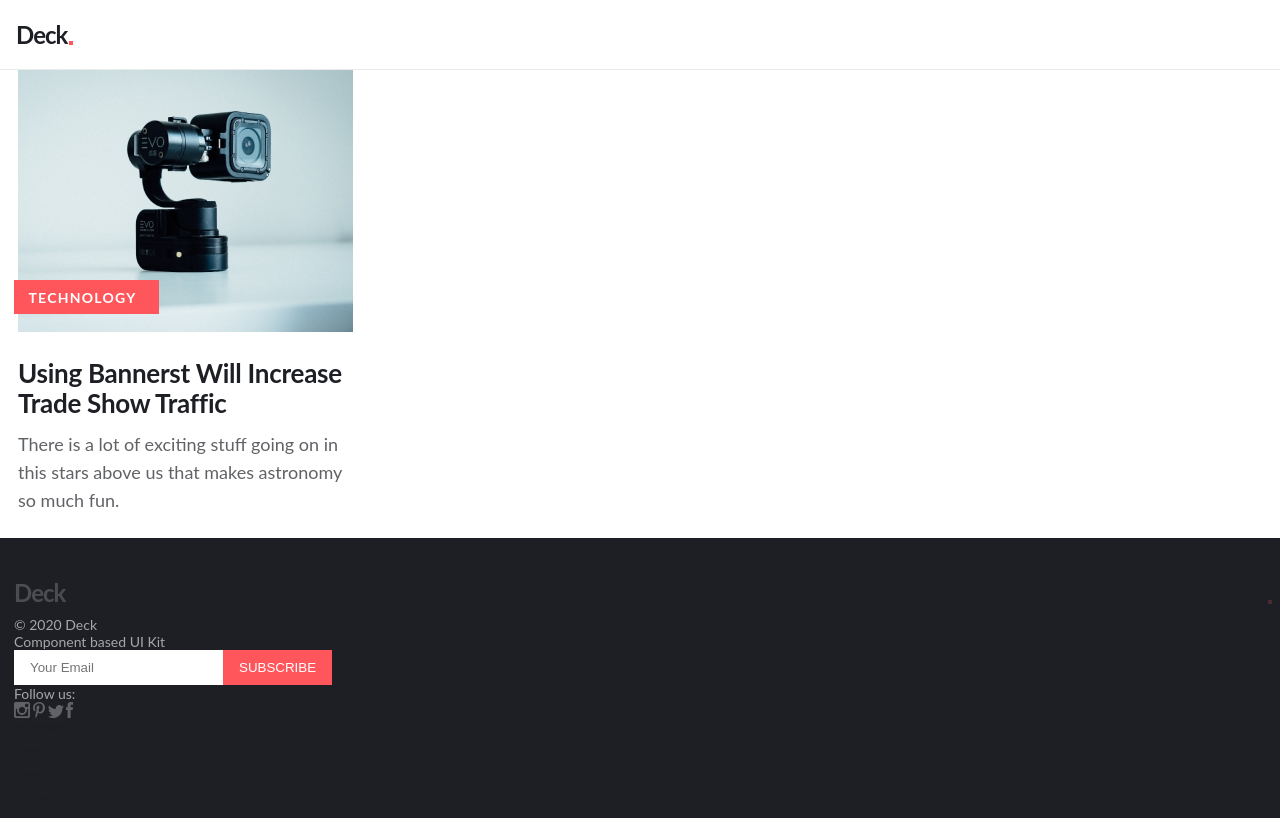
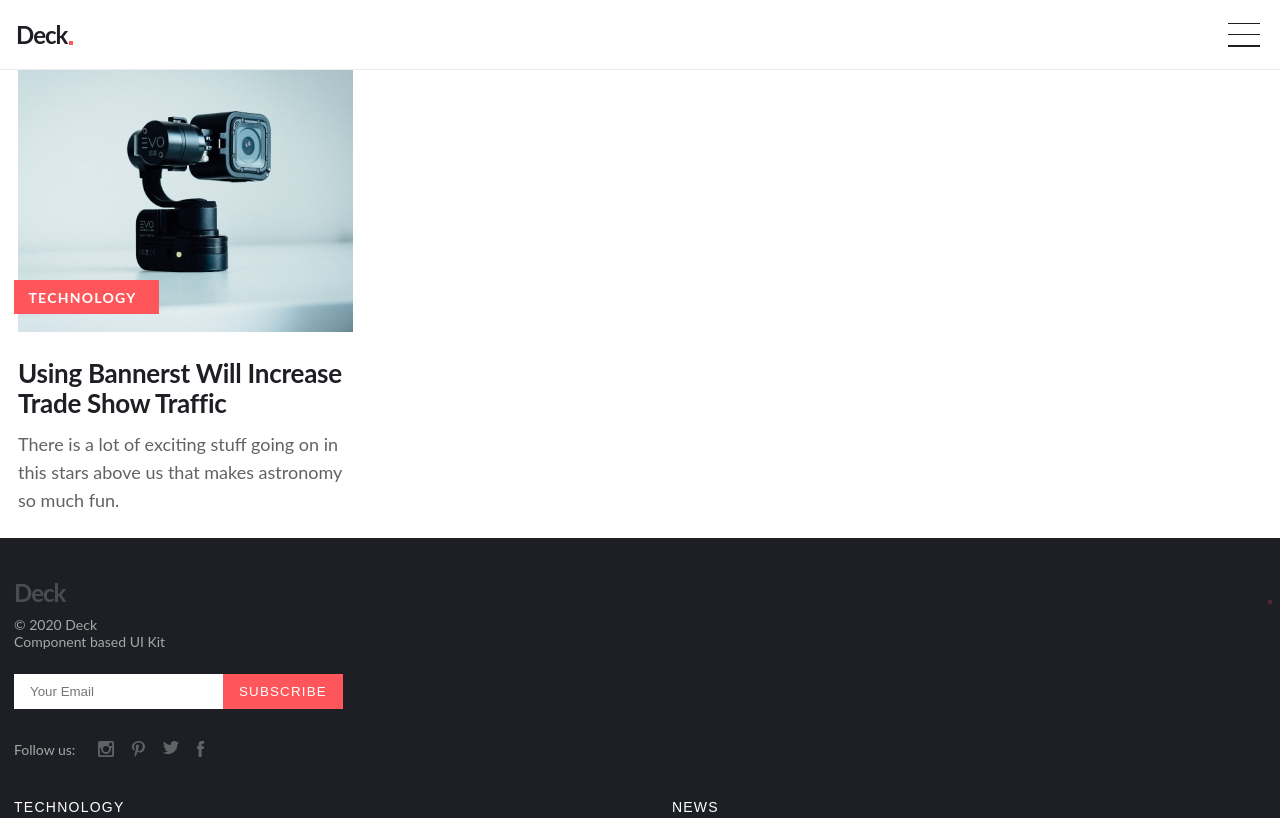
Before and after one commit to nwangasam/deck-frontend, a plain HTML site: page index.html in a window 1280 px wide. Shown: the top 818 px of the page. Drawn offline with nearby package versions, Linux system fonts and the light colour scheme; files that its build step writes are made by us from their sources.

Commit message:
Completed basic front end for deck

```diff
--- a/index.html
+++ b/index.html
@@ -14,8 +14,6 @@
 
         <!-- Menu -->
         <div class="icon-burger">
-            <span></span>
-            <span></span>
             <span></span>
         </div>
     </header>
@@ -43,10 +41,10 @@
 
         <footer>
             <div class="container">
-                <!-- Logo :reused -->
-                <h2 class="logo mg-sm"><a href="/">Deck</a></h2>
+                <!-- Logo : reused -->
+                <h2 class="logo mg-sm"><a href="#">Deck</a></h2>
 
-                <p class="footer-copyright">© 2020 Deck <br />Component based UI Kit</p>
+                <p class="copyright working">© 2020 Deck <br />Component based UI Kit</p>
 
                 <div class="subscribe inline">
                     <form action="/" method="POST">
--- a/style.scss
+++ b/style.scss
@@ -31,8 +31,9 @@ body {
 
 a {
     text-decoration: none;
-    color: var(--color-text-dark);
 }
+
+span { display: inline-block; }
 
 a:active,
 a:hover,
@@ -40,6 +41,39 @@ a.active { color: var(--color-primary); }
 
 ul { list-style: none; }
 
+.icon-burger {
+    position: relative;
+
+    display: flex;
+    justify-content: center;
+    align-items: center;
+
+    width: 4rem;
+    height: 2.4rem;
+
+    cursor: pointer;
+
+    span, span::after, span::before {
+        content: "";
+        width: 80%;
+        height: .15rem;
+
+        display: inline-block;
+
+        background: var(--color-text-dark);
+    }
+
+    span::after {
+        position: absolute;
+        bottom: 0;
+    }
+
+    span::before {
+        position: absolute;
+        top: 0;
+    }
+
+}
 
 .btn,
 input[type=submit] {
@@ -47,6 +81,8 @@ input[type=submit] {
 
     padding: .8rem 1.6rem;
 
+    font-family: "Oswald", sans-serif;
+    letter-spacing: .09em;
 }
 
 .btn-primary {
@@ -84,7 +120,7 @@ header {
     letter-spacing: -.04em;
     line-height: 3rem;
 
-    color: inherit;
+    a { color: var(--color-text-dark); }
 
     &.mg-sm {
         margin-bottom: .8rem;
@@ -178,15 +214,16 @@ footer {
         a { color: inherit; }
     }
 
-    p {
+
+    .copyright {
+        margin-bottom: 2.4rem;
+
         font-size: var(--text-xsm);
+
         color: rgba(225, 225, 225, .7);
     }
+}
 
-    &-copyright {
-        margin-bottom: 1.6rem;
-    }
-}
 
 .subscribe {
 
@@ -203,3 +240,55 @@ footer {
         padding: .8rem 1.6rem;
     }
 }
+
+.follow-us {
+
+    display: flex;
+    justify-content: flex-start;
+
+    margin: 3.2rem auto;
+
+    .text {
+        font-size: 1.4rem;
+
+        color: rgba(225, 225, 225, .7);
+
+        margin-right: 1.4rem;
+    }
+
+    .icon {
+        margin: 0 .9rem;
+    }
+}
+
+.icon {
+    display: inline-block;
+}
+
+
+.footer-nav {
+
+    ul {
+        display: flex;
+        flex-direction: column;
+        flex-wrap: wrap;
+
+        max-height: 18rem;
+        width: 100%;
+
+        list-style: none;
+    }
+
+    li {
+        margin: .8rem 0;
+        flex: 1 1 auto;
+    }
+
+    li a {
+        font-size: 1.4rem;
+        color: var(--color-white);
+        text-transform: uppercase;
+        letter-spacing: 0.09em;
+        font-family: "Oswald", sans-serif;
+    }
+}
```
Also changed, not shown: style.css (added), 1 other file.
